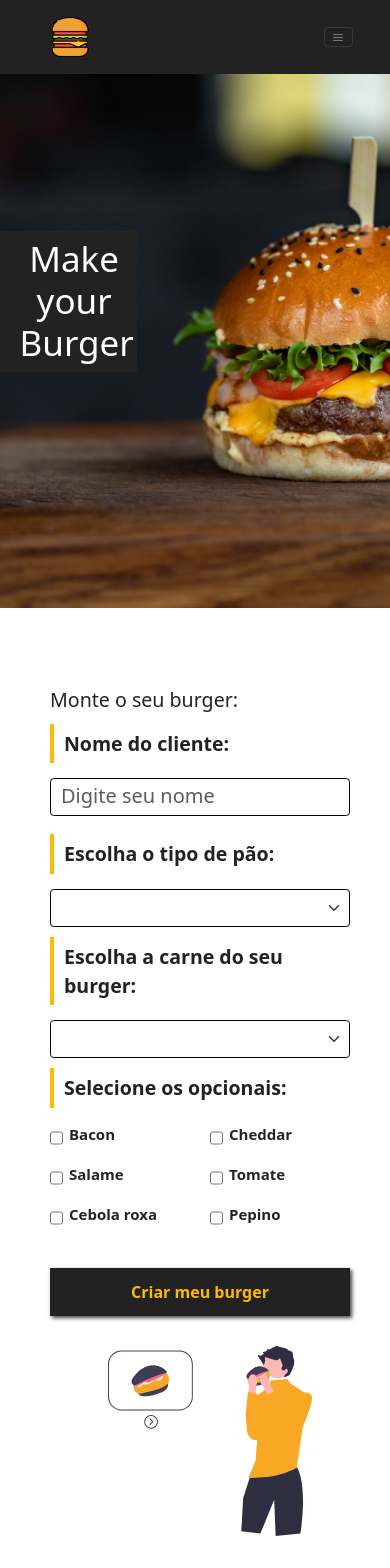
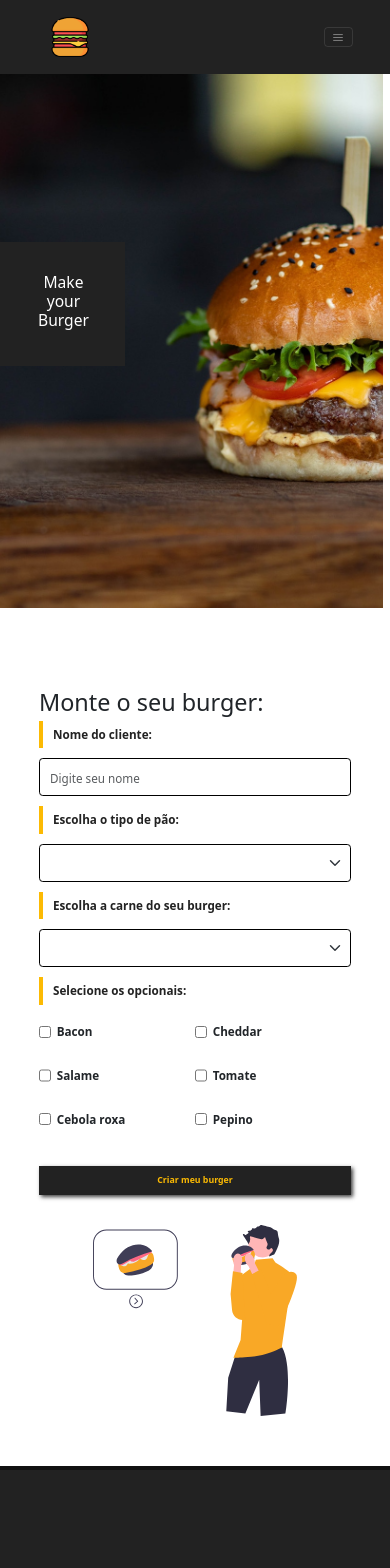
Before and after one commit to pedro-h-fernandes/make_your_burger, a Vue app: page / in a window 390 px wide. Shown: the top 1568 px of the page. Built offline with nearby package versions, Linux system fonts and the light colour scheme; data requests are answered from the project's data file.

Commit message:
tornando a pagina inicial responsiva

```diff
--- a/index.html
+++ b/index.html
@@ -3,7 +3,7 @@
   <head>
     <meta charset="UTF-8">
     <link rel="icon" href="/favicon.ico">
-    <meta name="viewport" content="width=device-width, initial-scale=1.0">
+    <meta name="viewport" content="width=device-width, initial-scale=1.0 ">
     <title>Make your Burger</title>
   </head>
   <body>
--- a/src/components/Banner.vue
+++ b/src/components/Banner.vue
@@ -1,7 +1,8 @@
 <template>
-    <div id="main-banner">
-        <h1>Make your Burger</h1>
-
+    <div id="main-banner" class="container-fluid row">
+        <div id="titulo" class="col-4 col-md-5 col-xlg-5 p-5 justify-content-end">
+            <h1>Make your Burger</h1>
+        </div>
     </div>
 </template>
 
@@ -16,31 +17,29 @@ export default {
     background: url('/img/burger.jpg');
     background-size:cover;
     background-position: center center;
-    width: 100%;
     height: 72vh;
     display: flex;
     align-items: center;
     justify-content: flex-start;
 }
 
+#titulo{
+    background-color: #222;
+}
+
 h1 {
     padding: 2%;
-    width: 35%;
+    font-size: 3vw;
     padding-left: 5%;
     color: #fff;
     text-align: center;
-    font-size: 4.5rem;
     background-color: #222;
 }
 
-@media screen and (max-width: 777px){
+
+@media screen and (max-width: 425px){
     h1{
-        font-size: 3.5rem;
-    }
-}
-@media screen and (max-width: 375px){
-    h1{
-        font-size: 2.5rem;
+        font-size: 4vw;
     }
 }
 </style>
--- a/src/components/BurgerForm.vue
+++ b/src/components/BurgerForm.vue
@@ -1,5 +1,4 @@
 <template>
-    <div>
     <Messages :msg="msg" v-show="msg" />
     <form id="burger-form" @submit="criarBurger">
         <div class="mb-3">
@@ -36,7 +35,6 @@
             <input type="submit" class="submit-btn h-auto" value="Criar meu burger">
         </div>
     </form>
-    </div>
 </template>
 
 <script setup>
@@ -101,10 +99,8 @@ onMounted(() => {
 </script>
 <style scoped>
 #burger-form {
-    width: fit-content;
-    margin: 0 auto;
-    /* background-color: #fcba03; */
-    font-size: 5rem;
+    width: 100%;
+    font-size: 3vw;
 }
 
 .input-container {
@@ -115,7 +111,8 @@ onMounted(() => {
 
 label {
     font-weight: bold;
-    margin-bottom: 15px;
+    font-size: 1.4vw;
+    margin-bottom: 10px;
     color: #222;
     padding: 5px 10px;
     border-left: 4px solid #fcba03;
@@ -125,18 +122,18 @@ input,
 select {
     padding: 6px 10px;
     font-size: 1.6rem;
-    width: 300px;
-    height: 30px;
+    width: 30vw;
+    height: 4vh;
 }
 
 input::placeholder {
-    font-size: 2rem;
+    font-size: 1.2vw;
 }
 
 #opcionais-container {
     flex-direction: row;
     flex-wrap: wrap;
-    width: 100%;
+    width: 30vw;
 }
 
 #opcionais-title {
@@ -145,24 +142,23 @@ input::placeholder {
 
 .checkbox-container {
     display: flex;
-    align-items: flex-start;
+    align-items: center;
     width: 50%;
     margin-bottom: 20px;
 }
 
 option {
-    font-size: 1.4rem;
+    font-size: 1vw;
 }
 
-.checkbox-container span,
 .checkbox-container input {
-    width: auto;
+    width: 0.7vw;
 }
 
 .checkbox-container span {
     margin-left: 6px;
     font-weight: bold;
-    font-size: 1.5rem;
+    font-size: 1vw;
 }
 
 .input-btn {
@@ -172,10 +168,10 @@ option {
 .submit-btn {
     background-color: #222;
     color: #fcba03;
+    height: 6vh;
+    font-size: 1.15vw;
     font-weight: bold;
     border: 2px solid #222;
-    padding: 10px;
-    margin: 0 auto;
     cursor: pointer;
     transition: .5s;
     box-shadow: 2px 2px 4px #000000c0;
@@ -186,9 +182,40 @@ option {
     color: #222;
 }
 
-@media (min-width: 320px){
-    #burger-form{
-        width: 320px;
+
+@media screen and (min-width: 320px) and (max-width: 768px) {
+    label {
+        font-size: 3vw;
+    }
+
+    option {
+        font-size: 2vw;
+    }
+
+    .submit-btn {
+        font-size: larger;
+    }
+
+    input,
+    select,
+    .input-container {
+        width: 80vw;
+    }
+
+    input::placeholder {
+        font-size: 3vw;
+    }
+
+    .checkbox-container input {
+        width: 3vw;
+    }
+
+    .checkbox-container span {
+        font-size: 3vw;
+    }
+
+    #opcionais-container {
+        width: 80vw;
     }
 }
 </style>
--- a/src/views/HomeView.vue
+++ b/src/views/HomeView.vue
@@ -1,7 +1,7 @@
 <template>
   <Banner />
-  <main class="main-container">
-    <div>
+  <main class="main-container container-fluid ">
+    <div id="formulario bg-primary">
       <h1>Monte o seu burger:</h1>
       <BurgerForm />
     </div>
@@ -9,7 +9,7 @@
     <picture>
       <source media="(min-width: 320px) and (max-width: 850px)" srcset="public\img\comendo-burger320.svg">
       <source srcset="public\img\comendo-burger.svg" alt="">
-      <img src="public\img\comendo-burger.svg" alt="">
+      <img class="image-fluid" src="public\img\comendo-burger.svg" alt="ilustração de alguem comendo hamburger">
     </picture>
 
   </main>
@@ -29,8 +29,14 @@ export default {
 </script>
 
 <style scoped>
+
+#formulario{
+  width: 40vw;
+}
+
 h1 {
   text-align: left;
+  font-size: 2vw;
 }
 
 main {
@@ -46,4 +52,13 @@ main {
     margin-top: 30px;
   }
 }
+@media screen and (min-width: 320px) and (max-width: 560px) {
+ #formulario {
+  width: 90vw;
+ }
+
+ h1{
+  font-size:6vw;
+ }
+}
 </style>
```
Lines whose indentation alone changed are shown as unchanged.
